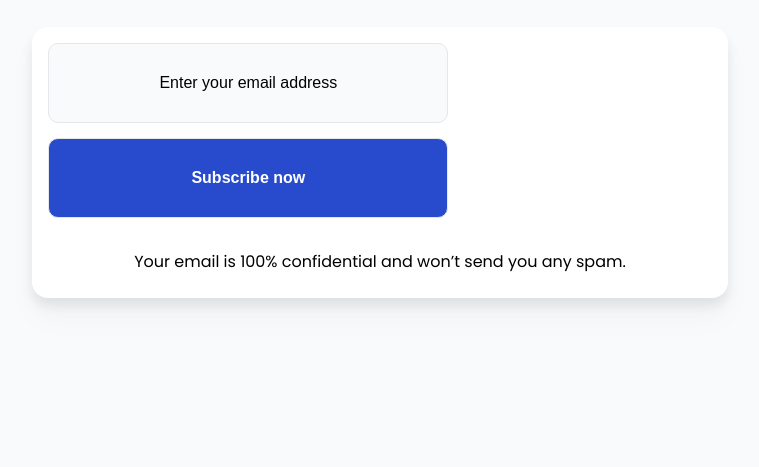
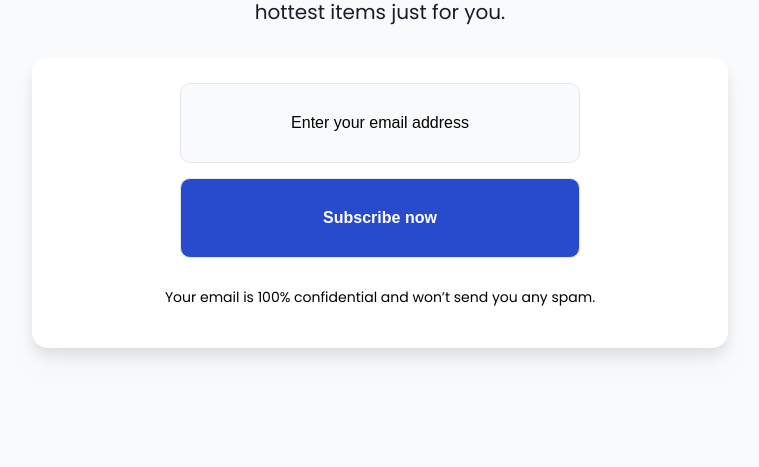
Before and after one commit to emmanuellekamwa/Join-our-newsletter, a plain HTML site: page index.html in a window 1280 px wide. Shown: the part 333-800 px from the top of the page, without its empty margins (260-1019 px from the left). Drawn offline with Linux system fonts and the light colour scheme.

Commit message:
Added some padding to the form

```diff
--- a/style.css
+++ b/style.css
@@ -12,7 +12,7 @@ body {
     font-family: "Poppins", sans-serif;
     align-items: center;
     text-align: center;
-    min-height: 90vh;
+    min-height: 100vh;
     background-color: #F9FAFB;
 }
 
@@ -25,18 +25,20 @@ body {
 .subtitle {
     font-size: 20px;
     font-weight: 400;
-    color: #6C727F;
+    color: #181d29;
     margin-bottom: 30px;
 }
 
 .newsletter-form {
     display: flex;
     flex-direction: column;
+    justify-content: center;
+    align-items: center;
     background-color: #FFFFFF;
     gap: 15px;
     margin-bottom: 20px;
     border-radius: 16px;
-    padding: 1rem 1rem 0.5rem 1rem;
+    padding: 1.6rem 0.5rem;
     box-shadow: 0px 20px 30px 0px rgba(0, 0, 0, 0.03), 0px 8px 12px 0px rgba(0, 0, 0, 0.08);
 }
 
@@ -65,3 +67,9 @@ body {
     height: 10vh;
     width: 25rem;
 }
+
+.helper-text {
+    font-size: 14px;
+    font-weight: 400;
+    text-align: center;
+}
```
